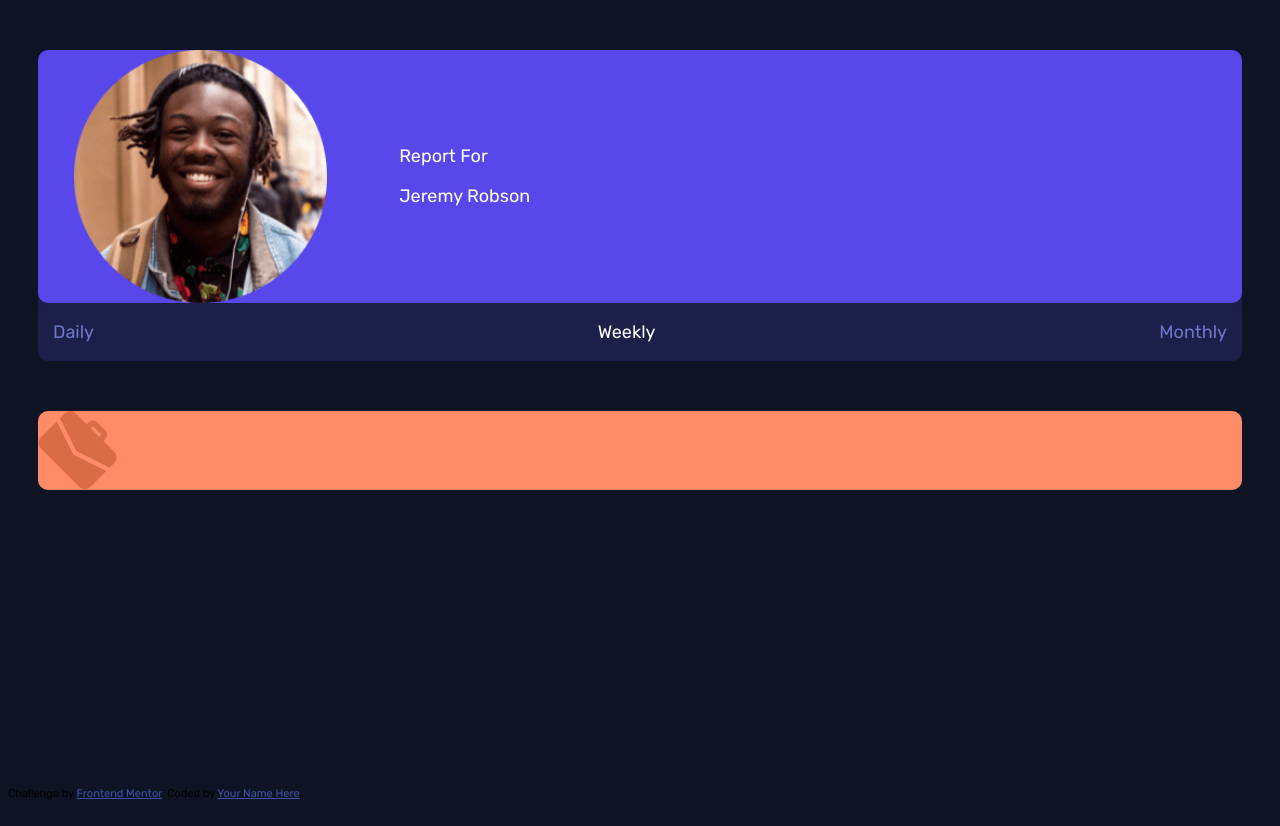
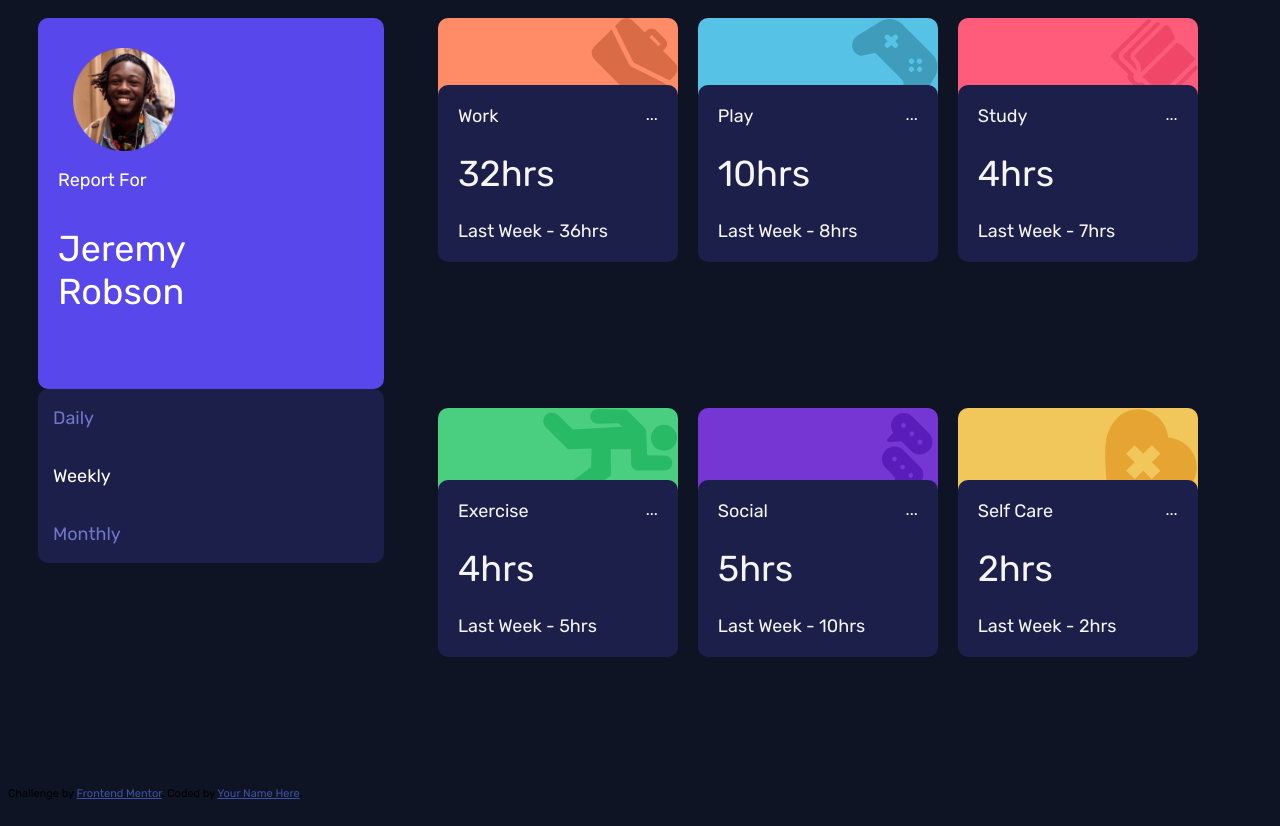
Before and after one commit to Njuguna-JohnBrian/Time-Tracking-Dashboard-UI.github.io, a plain HTML site: page index.html in a window 1280 px wide. Before the commit the page ends 800 px from the top, so only its background shows below. Drawn offline with Linux system fonts and the light colour scheme.

Commit message:
Finish the cards section. Design for desktop view also

```diff
--- a/index.html
+++ b/index.html
@@ -19,7 +19,6 @@
 
     <title>Frontend Mentor | Time tracking dashboard</title>
 
-    <!-- Feel free to remove these styles or customise in your own stylesheet 👍 -->
     <style>
       .attribution {
         font-size: 11px;
@@ -31,6 +30,7 @@
     </style>
   </head>
   <body>
+    <div class="all-content">
       <div class="header-card">
         <div class="profile">
           <div class="profile-image">
@@ -42,7 +42,7 @@
           </div>
           <div class="profile-details">
             <p>Report For</p>
-          <p>Jeremy Robson</p>
+            <p style="font-size: 36px;">Jeremy Robson</p>
           </div>
         </div>
         <div class="timeline">
@@ -51,8 +51,116 @@
           <p>Monthly</p>
         </div>
       </div>
+
+      <div class="cards">
+        <div class="work">
           <div class="work-card">
             <img src="./images/icon-work.svg" alt="" />
+          </div>
+          <div class="card-details">
+            <div class="header">
+              <div class="title-work">Work</div>
+              <div class="three-dots">...</div>
+            </div>
+            <div class="time">
+              32hrs
+              <div class="last-week-duration">
+                Last Week - 36hrs
+              </div>
+            </div>
+          </div>
+        </div>
+
+        <div class="play">
+          <div class="play-card">
+            <img src="./images/icon-play.svg" alt="" />
+          </div>
+          <div class="card-details">
+            <div class="header">
+              <div class="title-play">Play</div>
+              <div class="three-dots">...</div>
+            </div>
+            <div class="time">
+              10hrs
+              <div class="last-week-duration">
+                Last Week - 8hrs
+              </div>
+            </div>
+          </div>
+        </div>
+
+        <div class="study">
+          <div class="study-card">
+            <img src="./images/icon-study.svg" alt="" />
+          </div>
+          <div class="card-details">
+            <div class="header">
+              <div class="title-study">Study</div>
+              <div class="three-dots">...</div>
+            </div>
+            <div class="time">
+              4hrs
+              <div class="last-week-duration">
+                Last Week - 7hrs
+              </div>
+            </div>
+          </div>
+        </div>
+
+        <div class="exercise">
+          <div class="exercise-card">
+            <img src="./images/icon-exercise.svg" alt="" />
+          </div>
+          <div class="card-details">
+            <div class="header">
+              <div class="title-exercise">Exercise</div>
+              <div class="three-dots">...</div>
+            </div>
+            <div class="time">
+              4hrs
+              <div class="last-week-duration">
+                Last Week - 5hrs
+              </div>
+            </div>
+          </div>
+        </div>
+
+        <div class="social">
+          <div class="social-card">
+            <img src="./images/icon-social.svg" alt="" />
+          </div>
+          <div class="card-details">
+            <div class="header">
+              <div class="title-social">Social</div>
+              <div class="three-dots">...</div>
+            </div>
+            <div class="time">
+              5hrs
+              <div class="last-week-duration">
+                Last Week - 10hrs
+              </div>
+            </div>
+          </div>
+        </div>
+
+        <div class="self-care">
+          <div class="self-care-card">
+            <img src="./images/icon-self-care.svg" alt="" />
+          </div>
+          <div class="card-details">
+            <div class="header">
+              <div class="title-self-care">Self Care</div>
+              <div class="three-dots">...</div>
+            </div>
+            <div class="time">
+              2hrs
+              <div class="last-week-duration">
+                Last Week - 2hrs
+              </div>
+            </div>
+          </div>
+        </div>
+      </div>
     </div>
 
     <div class="attribution">
--- a/style.css
+++ b/style.css
@@ -1,19 +1,20 @@
 * {
   box-sizing: border-box;
 }
+
 body {
   background-color: hsl(226, 43%, 10%);
   font-family: "Rubik";
 }
+
 .header-card {
   display: flex;
   flex-direction: column;
   margin: 50px 30px 0px 30px;
-  /* Add Margin bottom after adding more cards */
   background-color: hsl(235, 46%, 20%);
-  margin: 50px 30px 0px 30px;
-  border-radius: 10px 10px;
+  border-radius: 10px;
 }
+
 .profile {
   background-color: hsl(246, 80%, 60%);
   display: flex;
@@ -23,8 +24,10 @@ body {
   font-weight: 300;
   border-radius: 10px 10px 10px 10px;
 }
+
 .profile-image {
   width: 30%;
+  border-radius: 50%;
 }
 
 #profile-image {
@@ -32,10 +35,12 @@ body {
   display: flex;
   margin: 0 10%;
 }
+
 .profile-details {
   width: 70%;
   color: white;
 }
+
 .timeline {
   background-color: hsl(235, 46%, 20%);
   display: flex;
@@ -46,22 +51,160 @@ body {
   border-radius: 10px 10px;
   color: hsl(235, 45%, 61%);
 }
+
 .timeline p:nth-child(2) {
   color: white;
 }
+
 .attribution {
   bottom: 0;
   position: fixed;
 }
 
-/* WORK CARD */
+.work, .play, .study, .exercise, .social, .self-care {
+  margin: 50px 30px 0px 30px;
+}
+
 .work-card {
-  display: flex;
-  margin: 50px 30px 0px 30px;
-  border-radius: 10px 10px;
   background-color: hsl(15, 100%, 70%);
 }
 
-.work-card img{
-  float: right;
+.play-card {
+  background-color:hsl(195, 74%, 62%);
 }
+
+.study-card {
+  background-color: hsl(348, 100%, 68%);
+}
+
+.exercise-card {
+  background-color: hsl(145, 58%, 55%);
+}
+
+.social-card {
+  background-color: hsl(264, 64%, 52%);
+}
+
+.self-care-card {
+  background-color: hsl(43, 84%, 65%);
+}
+
+.work-card, .play-card, .study-card, .exercise-card,
+.social-card, .self-care-card {
+  display: flex;
+  height: 70px;
+  justify-content: flex-end;
+  border-radius: 10px;
+}
+
+
+/*CARD DETAILS */
+.card-details {
+  display: flex;
+  flex-direction: column;
+  color: whitesmoke;
+  border-radius: 10px;
+  margin-top: -20px;
+  padding: 20px;
+  background-color: hsl(235, 46%, 20%);
+  position: relative;
+  z-index: 1;
+}
+
+.card-details:hover {
+  background-color: hsl(235, 46%, 35%);
+  cursor: pointer;
+}
+
+.header {
+  display: flex;
+  justify-content: space-between;
+  margin-bottom: 15px;
+}
+
+.title-work, .title-play, .title-study, .title-exercise,
+.title-social, .title-self-care {
+  font-size: 18px;
+}
+
+.time {
+  display: flex;
+  justify-content: space-between;
+  align-items: center;
+  font-weight: 400;
+  font-size: 36px;
+}
+
+.last-week-duration {
+  font-size: 18px;
+  font-weight: 300;
+  height: fit-content;
+}
+
+.three-dots:hover {
+  color: white;
+}
+
+@media only screen and (min-width: 1200px) {
+  .all-content {
+    display: flex;
+  }
+
+  .header-card {
+    width: 35%;
+    margin: 10px 0px 0px 30px;
+    background-color: hsl(226, 43%, 10%);
+    height: 100vh;
+  }
+
+  .cards {
+    justify-content: center;
+    display: flex;
+    flex-wrap: wrap;
+    width: 90%;
+    height: 100vh;
+  }
+
+  .time {
+    align-items: flex-start;
+    flex-direction: column;
+    justify-content: space-between;
+  }
+
+  .work, .play, .study, .exercise, .social, .self-care {
+    margin: 10px 20px 0px 0px;
+    width: 27%;
+  }
+
+  .card-details {
+    justify-content: space-between;
+  }
+
+  .last-week-duration {
+    margin-top: 25px;
+  }
+
+  .header {
+    margin-bottom: 25px;
+  }
+
+  .work-card, .play-card, .study-card, .exercise-card,
+  .social-card, .self-care-card {
+    height: 23%;
+  }
+
+  .profile {
+    flex-direction: column;
+    align-items: flex-start;
+    padding: 30px 0px 40px 20px;
+  }
+
+  .timeline {
+    flex-direction: column;
+    padding: 0px 15px 0px 15px;
+  }
+
+  .profile-image {
+    width: 45%;
+  }
+}
```
Also changed, not shown: data.json (deleted, +0 -104 lines), 4 other files. Lines whose indentation alone changed are shown as unchanged.
